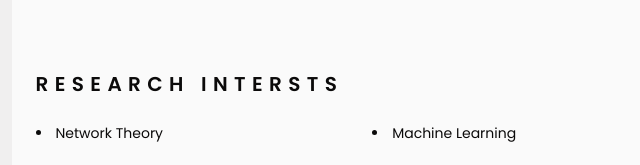
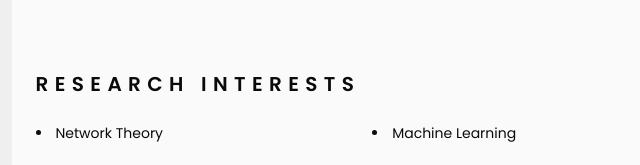
Before and after one commit to javadhaditaghi/portfolio, a plain HTML site: page index.html in a window 1280 px wide. Shown: the part 998-1163 px from the top of the page, 413-1053 px from the left. Drawn offline with nearby package versions, Linux system fonts and the light colour scheme.

Commit message:
spelling correction

```diff
--- a/index.html
+++ b/index.html
@@ -374,7 +374,7 @@ A highly qualified web developer striving to implement artificial intelligence t
 
                 <!--========== Research Interests ==========-->
                 <section class="intersts section" id="reseach-intersts">
-                    <h2 class="section__title">Research Intersts</h2>
+                    <h2 class="section__title">Research Interests</h2>
 
                     <div class="skills__container bd-grid">
                         <div class="skills__content">
@@ -554,6 +554,8 @@ A highly qualified web developer striving to implement artificial intelligence t
                                 <span class="interests__name">Travel</span>
                             </div>
 
+
+
                             <div class="interests__data">
                                 <i class='bx bxs-book' ></i>
                                 <span class="interests__name">Reading</span>
```
